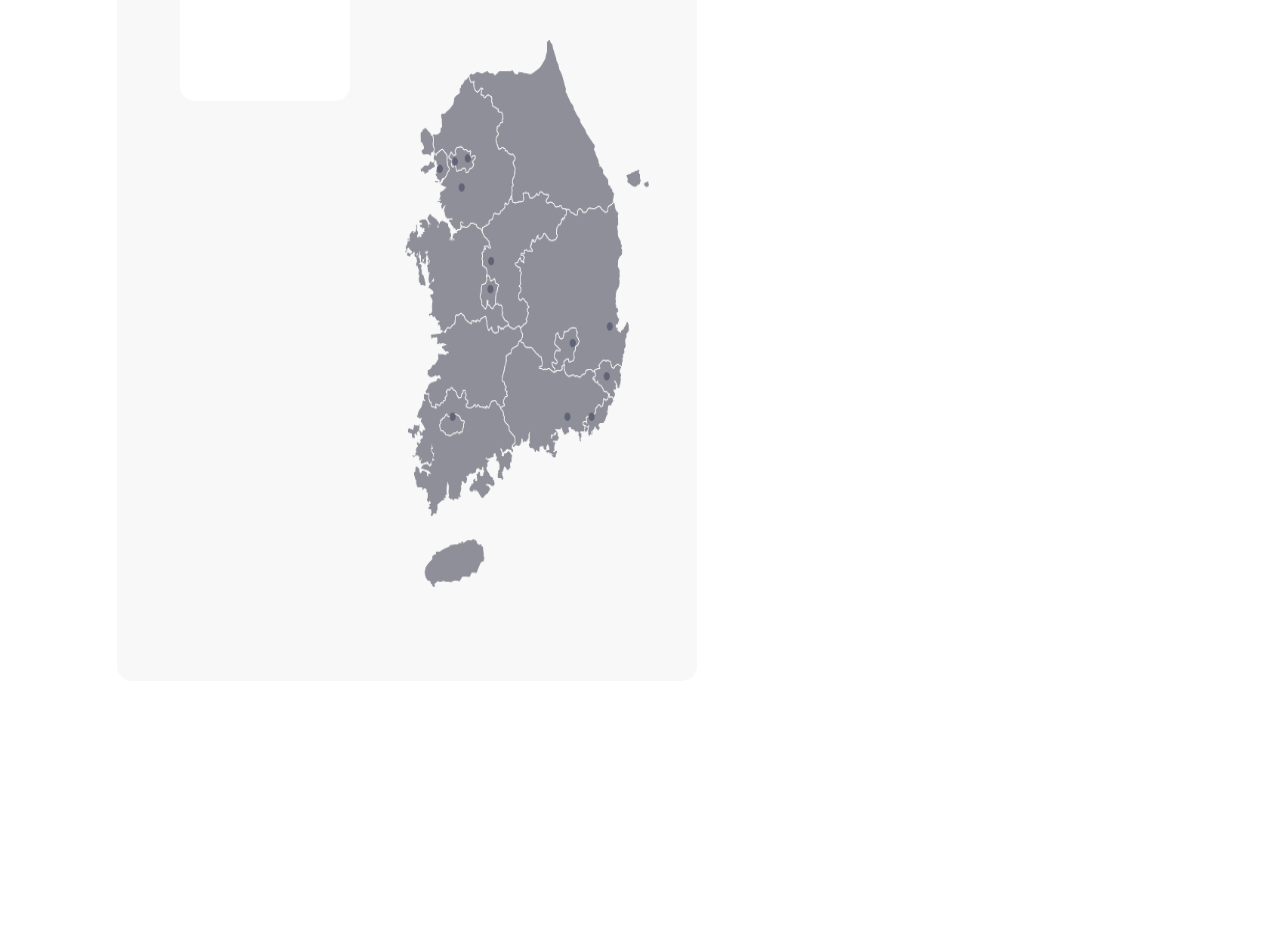
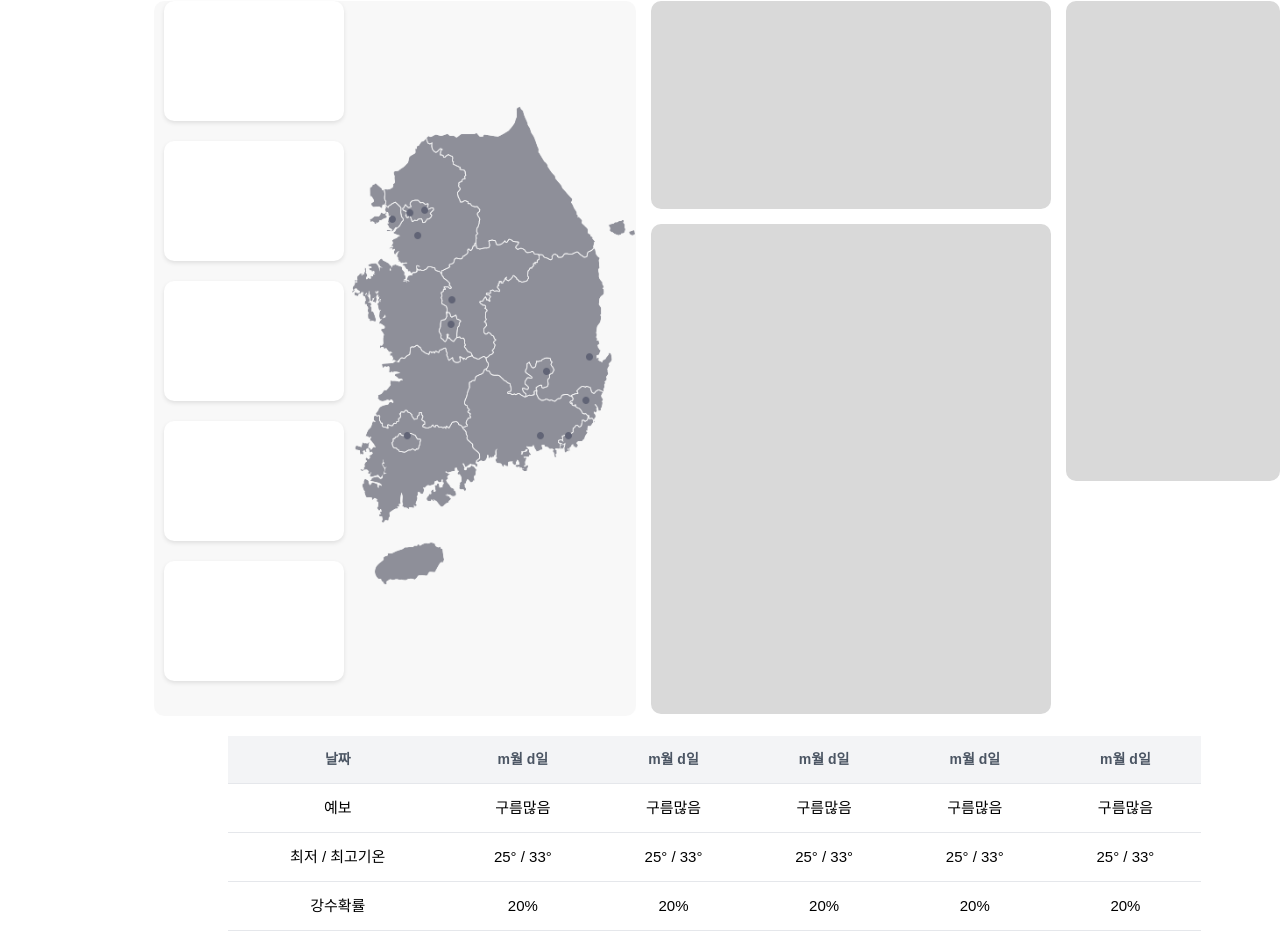
Before and after one commit to soonen77/castform-front, a Vue app: page / in a window 1280 px wide. Shown: the part 168-1099 px from the top of the page. Before the commit the page ends 881 px from the top, so only its background shows below. Built offline with nearby package versions, Linux system fonts and the light colour scheme.

Commit message:
vue.js 적용한 castform

```diff
--- a/index.html
+++ b/index.html
@@ -4,7 +4,7 @@
     <meta charset="UTF-8">
     <link rel="icon" href="/favicon.ico">
     <meta name="viewport" content="width=device-width, initial-scale=1.0">
-    <title>Vite App</title>
+    <title>KBO CASTFORM & Schedule</title>
   </head>
   <body>
     <div id="app"></div>
--- a/src/assets/base.css
+++ b/src/assets/base.css
@@ -59,12 +59,6 @@
 }
 
 body {
-  min-height: 100vh;
-  color: var(--color-text);
-  background: var(--color-background);
-  transition:
-    color 0.5s,
-    background-color 0.5s;
   line-height: 1.6;
   font-family:
     Inter,
--- a/src/assets/main.css
+++ b/src/assets/main.css
@@ -1,25 +1,4 @@
 @import './base.css';
-
-#app {
-  max-width: 1280px;
-  margin: 0 auto;
-  padding: 2rem;
-  font-weight: normal;
-}
-/*
-a,
-.green {
-  text-decoration: none;
-  color: hsla(160, 100%, 37%, 1);
-  transition: 0.4s;
-  padding: 3px;
-} */
-
-@media (hover: hover) {
-  a:hover {
-    background-color: hsla(160, 100%, 37%, 0.2);
-  }
-}
 
 @media (min-width: 1024px) {
   body {
--- a/src/components/WelcomeItem.vue
+++ b/src/components/WelcomeItem.vue
@@ -57,6 +57,7 @@ h3 {
     height: 50px;
   }
 
+
   .item:before {
     content: ' ';
     border-left: 1px solid var(--color-border);
--- a/src/router/index.js
+++ b/src/router/index.js
@@ -11,11 +11,6 @@ const router = createRouter({
       component: TestPage
     },
     {
-      path: '/',
-      name: 'home',
-      component: HomeView
-    },
-    {
       path: '/about',
       name: 'about',
       // route level code-splitting
--- a/src/views/TestPage.vue
+++ b/src/views/TestPage.vue
@@ -1,32 +1,80 @@
 <template>
   <div class="logo">
-    <img src="../assets/logo.png" alt="logo" style="width: 50px; height: 50px" />
-    <text>CASTFORM</text>
+    <img src="../assets/logo.png" alt="logo" style="width: 100px; height: 100px" />
+    <text style="color: black">CASTFORM</text>
   </div>
+  <div class="container">
     <div class="maplayout">
+      <div>
         <div class="weather_map"></div>
+        <div class="weather_map2"></div>
+        <div class="weather_map3"></div>
+        <div class="weather_map4"></div>
+        <div class="weather_map5"></div>
+      </div>
       <img
         class="mapImg"
         src="../assets/map.png"
         alt="map"
-      style="width: 250px; height: 550px; margin-top: 10%"
+        style="width: 290px; height: 480px; margin-top: 15%"
       />
     </div>
+    <div class="weatherInfoLayout">
+      <div class="playInfo"></div>
+      <div class="weatherInfo"></div>
+    </div>
+    <div class="chatlayout"></div>
+  </div>
+  <table class="custom-table">
+    <tr>
+      <th>날짜</th>
+      <th>m월 d일</th>
+      <th>m월 d일</th>
+      <th>m월 d일</th>
+      <th>m월 d일</th>
+      <th>m월 d일</th>
+    </tr>
+    <tr>
+      <td>예보</td>
+      <td>구름많음</td>
+      <td>구름많음</td>
+      <td>구름많음</td>
+      <td>구름많음</td>
+      <td>구름많음</td>
+    </tr>
+    <tr>
+      <td>최저 / 최고기온</td>
+      <td>25° / 33°</td>
+      <td>25° / 33°</td>
+      <td>25° / 33°</td>
+      <td>25° / 33°</td>
+      <td>25° / 33°</td>
+    </tr>
+    <tr>
+      <td>강수확률</td>
+      <td>20%</td>
+      <td>20%</td>
+      <td>20%</td>
+      <td>20%</td>
+      <td>20%</td>
+    </tr>
+  </table>
 </template>
 
-<style>
+<style scoped>
 .logo {
   display: flex;
   flex-direction: row;
   align-items: center;
   font-family: 'CookieRun', sans-serif;
-  font-size: 24px;
+  font-size: 34px;
+  justify-content: center;
   padding-top: 10px;
   padding-bottom: 20px;
   padding-left: 25px;
   border-bottom: 0.5px solid #e5e7eb;
   background-color: #ffffff;
-  z-index: 1; /*인덱스가 높을수록 앞으로 보낼 수 있음*/
+  z-index: 2; /*인덱스가 높을수록 앞으로 보낼 수 있음*/
   width: 100%;
   position: sticky;
   top: 0;
@@ -35,22 +83,124 @@
   width: 50px;
   height: 50px;
 }
+.container {
+  display: flex;
+  flex-direction: row;
+  margin-top: 3%;
+}
 .maplayout {
-  width: 580px;
-  height: 700px;
-  border-radius: 15px;
+  width: 700px;
+  height: 715px;
+  border-radius: 10px;
   background-color: rgba(217, 217, 217, 0.19);
   display: flex;
-  margin-left: 7%;
-  margin-top: 3%;
+  margin-left: 12%;
+  padding-top: 2.5%;
   justify-content: space-evenly;
+  margin-right: 15px;
 }
+
 .weather_map {
-  width: 170px;
+  width: 180px;
   height: 120px;
-  border-radius: 15px;
+  border-radius: 10px;
   background-color: #ffffff;
+  margin-top: -32px;
+  margin-left: 10px;
+  margin-bottom: 10px;
+  box-shadow: 0 2px 4px rgba(0, 0, 0, 0.1);
+}
+.weather_map2 {
+  width: 180px;
+  height: 120px;
+  border-radius: 10px;
+  background-color: #ffffff;
+  margin-top: 20px;
+  margin-left: 10px;
+  margin-bottom: 10px;
+  box-shadow: 0 2px 4px rgba(0, 0, 0, 0.1);
+}
+.weather_map3 {
+  width: 180px;
+  height: 120px;
+  border-radius: 10px;
+  background-color: #ffffff;
+  margin-top: 20px;
+  margin-left: 10px;
+  margin-bottom: 10px;
+  box-shadow: 0 2px 4px rgba(0, 0, 0, 0.1);
+}
+.weather_map4 {
+  width: 180px;
+  height: 120px;
+  border-radius: 10px;
+  background-color: #ffffff;
+  margin-top: 20px;
+  margin-left: 10px;
+  margin-bottom: 10px;
+  box-shadow: 0 2px 4px rgba(0, 0, 0, 0.1);
+}
+.weather_map5 {
+  width: 180px;
+  height: 120px;
+  border-radius: 10px;
+  background-color: #ffffff;
+  margin-top: 20px;
+  margin-left: 10px;
+  margin-bottom: 10px;
+  box-shadow: 0 2px 4px rgba(0, 0, 0, 0.1);
+}
+.weatherInfoLayout {
+  display: flex;
+  flex-direction: column;
+  gap: auto;
+}
+.playInfo {
+  width: 400px;
+  height: 208px;
+  border-radius: 10px;
+  background-color: #d9d9d9;
+  display: flex;
+  margin-bottom: 15px;
+}
+.weatherInfo {
+  width: 400px;
+  height: 490px;
+  border-radius: 10px;
+  background-color: #d9d9d9;
+  display: flex;
+}
+.chatlayout {
+  width: 310px;
+  height: 480px;
+  background-color: #d9d9d9;
   margin-left: 15px;
-  margin-bottom: 10px;
+  border-radius: 10px;
+  position: sticky;
+  top: 100px; /* Adjust this value as needed */
+  align-self: flex-start;
+}
+.custom-table {
+  font-family: 'Pretendard', sans-serif;
+  width: 76%;
+  border-collapse: collapse;
+  margin-top: 20px;
+  margin-left: 228px;
+  background-color: #ffffff;
+  border-radius: 10px;
+}
+
+.custom-table th,
+.custom-table td {
+  padding: 12px;
+  text-align: center;
+  border-bottom: 1px solid #e5e7eb;
+}
+
+.custom-table th {
+  background-color: #f3f4f6;
+  font-weight: bold;
+  font-size: 14px;
+  color: #4b5563;
 }
 </style>
```
Lines whose indentation alone changed are shown as unchanged.
